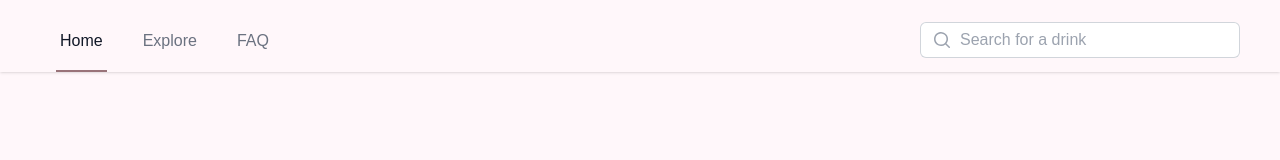
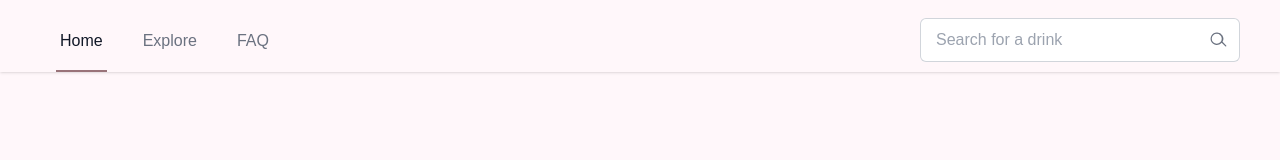
Before and after one commit to andreroxhage/accessible-drinks, a Next.js app: page / in a window 1280 px wide. Shown: the top 160 px of the page. Built offline with nearby package versions, Linux system fonts and the light colour scheme.

Commit message:
added button to search - must have according to expert feedback

```diff
--- a/src/app/components/NavBar.tsx
+++ b/src/app/components/NavBar.tsx
@@ -11,7 +11,7 @@ import { useState } from 'react';
 
 const navItems = [
   { label: 'Home', href: '/', current: true },
-  {label: 'Explore', href:'/explore', current: false},
+  { label: 'Explore', href: '/explore', current: false },
   { label: 'FAQ', href: '/faq', current: false },
 ];
 
@@ -82,31 +82,41 @@ export default function ResponsiveHeader() {
               aria-label="Site"
               id="search"
             >
-              <form onSubmit={handleSubmit} className="flex gap-4">
-                <div className="relative w-full">
+              <form onSubmit={handleSubmit}>
+                <div className="w-full flex rounded-md border-0 bg-white ring-1 ring-inset ring-gray-300 focus:ring-2 focus:ring-inset p-1">
                   <label htmlFor="search-input" className="sr-only">
                     Search for a drink
                   </label>
-
-                  <div
-                    className="pointer-events-none absolute inset-y-0 left-0 flex items-center pl-3"
-                    aria-hidden="true"
-                  >
-                    <MagnifyingGlassIcon className="h-5 w-5 text-gray-400" />
-                  </div>
-
                   <input
                     id="search-input"
-                    type="search"
-                    name="search"
+                    type="text"
                     value={searchQuery}
                     onChange={e => setSearchQuery(e.target.value)}
-                    className="block w-full rounded-md border-0 bg-white py-1.5 pl-10 pr-3 text-gray-900 ring-1 ring-inset ring-gray-300 placeholder:text-gray-400 focus:ring-2 focus:ring-inset  sm:text-medium"
+                    className="block w-full py-1.5 px-3 text-gray-900 rounded-md border-0 ring-inset ring-gray-300 placeholder:text-gray-400 focus:ring-2 focus:ring-inset sm:text-medium"
                     placeholder="Search for a drink"
                     aria-controls="search-results"
                     aria-describedby="search-description"
                     autoComplete="off"
                   />
+                  <button
+                    type="button"
+                    onClick={handleSubmit}
+                    className="inset-y-0 right-0 flex items-center justify-center p-2"
+                    aria-label="Search"
+                  >
+                    <svg
+                      xmlns="http://www.w3.org/2000/svg"
+                      viewBox="0 0 24 24"
+                      fill="currentColor"
+                      className="h-5 w-5 text-gray-500"
+                    >
+                      <path
+                        fillRule="evenodd"
+                        d="M10.5 3a7.5 7.5 0 105.904 12.258l4.348 4.349a.75.75 0 001.06-1.061l-4.348-4.348A7.5 7.5 0 0010.5 3zm0 1.5a6 6 0 100 12 6 6 0 000-12z"
+                        clipRule="evenodd"
+                      />
+                    </svg>
+                  </button>
                 </div>
               </form>
             </div>
```
